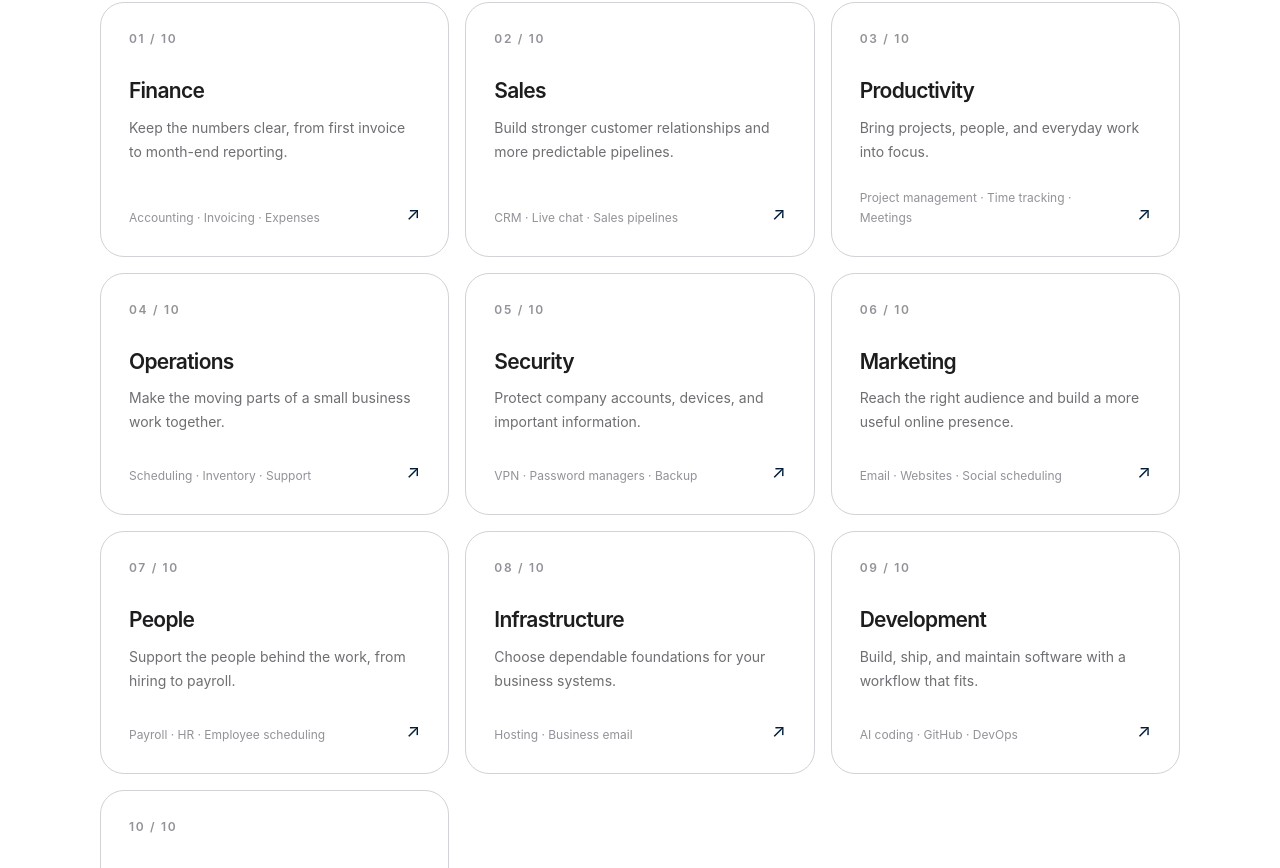
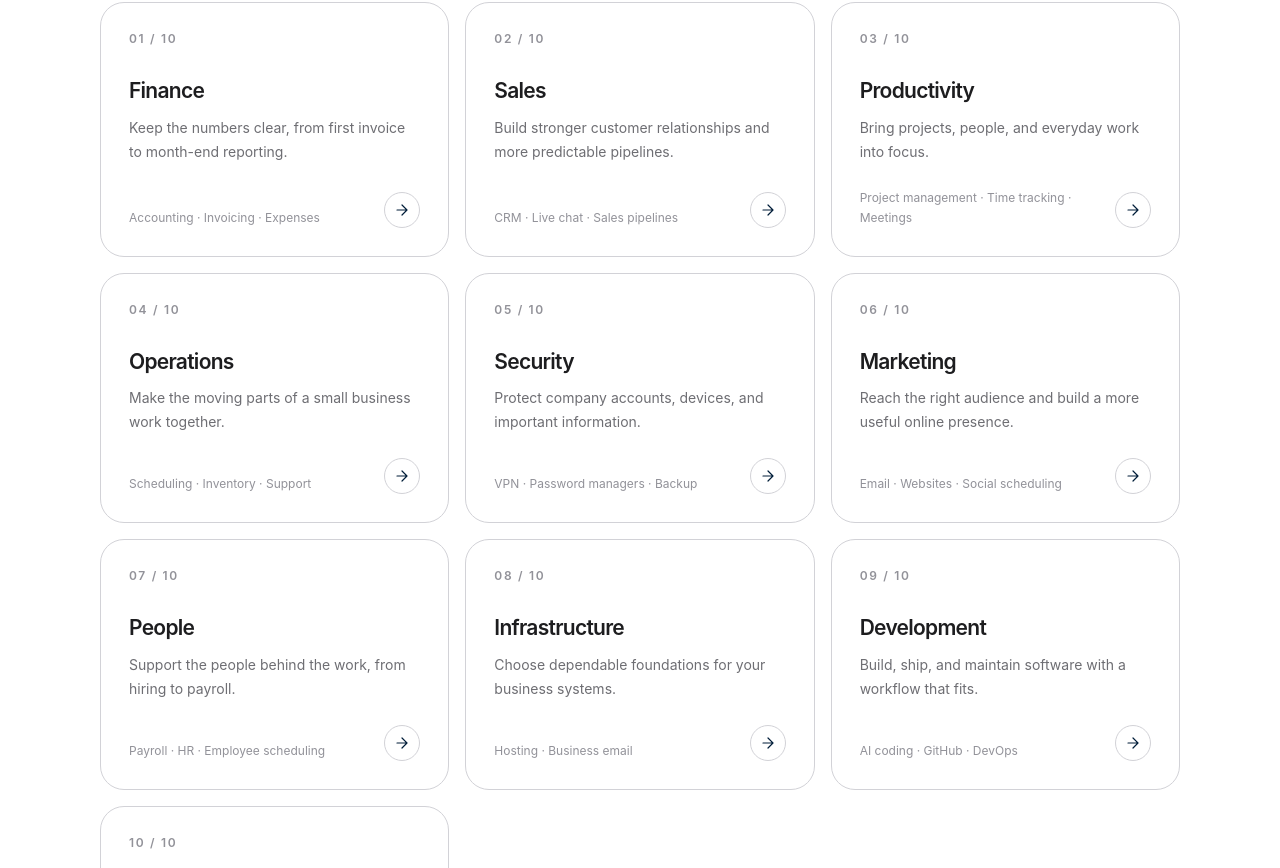
Before and after one commit to LinukaBandara/StackPick, a Next.js app: page /categories in a window 1280 px wide. Shown: the part 1292-2160 px from the top of the page. Built offline with nearby package versions, Linux system fonts and the light colour scheme; no server answers.

Commit message:
Match category card arrows to premium comparison style

```diff
--- a/app/categories/page.tsx
+++ b/app/categories/page.tsx
@@ -79,7 +79,11 @@ export default function CategoriesPage() {
               <p className="mt-2 text-sm leading-6 text-[#6e6e73]">{category.description}</p>
               <div className="mt-auto flex items-end justify-between gap-3 pt-6">
                 <span className="text-xs leading-5 text-[#929299]">{category.examples}</span>
-                <span aria-hidden="true" className="shrink-0 text-lg text-[#001D39] transition-transform group-hover:translate-x-1">↗</span>
+                <span aria-hidden="true" className="inline-flex h-9 w-9 shrink-0 items-center justify-center rounded-full border border-[#d2d2d7] text-[#001D39] transition-all duration-200 group-hover:border-[#001D39] group-hover:bg-[#001D39] group-hover:text-white">
+                  <svg viewBox="0 0 20 20" fill="none" className="h-4 w-4 transition-transform duration-200 group-hover:translate-x-0.5">
+                    <path d="M3.75 10h12.5M10 3.75 16.25 10 10 16.25" stroke="currentColor" strokeWidth="1.5" strokeLinecap="round" strokeLinejoin="round" />
+                  </svg>
+                </span>
               </div>
             </Link>
           ))}
```
